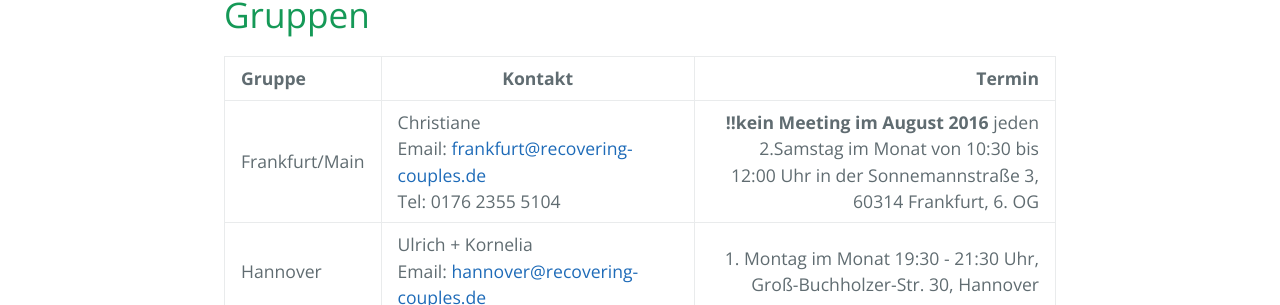
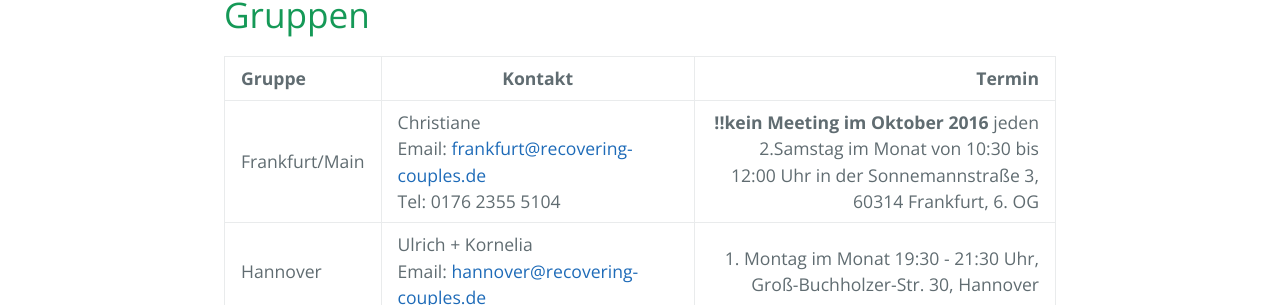
Before and after one commit to rcadeutschland/rcadeutschland.github.io, a Jekyll site: the page built from Gruppen.MD, in a window 1280 px wide. Shown: the part 385-690 px from the top of the page. Built offline with Jekyll 4.4.1, drawn with Linux system fonts in a browser that asks for light colours; nearby versions of some CDN libraries.

Commit message:
Update Gruppen.MD

```diff
--- a/Gruppen.MD
+++ b/Gruppen.MD
@@ -6,7 +6,7 @@ title: RCA Gruppen
 
 | Gruppe | Kontakt | Termin                       |
 |:------ | ------- | ---------------------------: |
-| Frankfurt/Main | Christiane<br>Email: <frankfurt@recovering-couples.de><br>Tel: 0176 2355 5104 | **!!kein Meeting im August 2016** jeden 2.Samstag im Monat  von 10:30 bis 12:00 Uhr  in der Sonnemannstraße 3, 60314 Frankfurt, 6. OG |
+| Frankfurt/Main | Christiane<br>Email: <frankfurt@recovering-couples.de><br>Tel: 0176 2355 5104 | **!!kein Meeting im Oktober 2016** jeden 2.Samstag im Monat  von 10:30 bis 12:00 Uhr  in der Sonnemannstraße 3, 60314 Frankfurt, 6. OG |
 | Hannover | Ulrich + Kornelia<br>Email: <hannover@recovering-couples.de> | 1. Montag im Monat 19:30 - 21:30 Uhr,  Groß-Buchholzer-Str. 30, Hannover |
 | Köln | Thomas + Evelyn<br>Tel: 01711762258<br>Email: <samstagkoeln@recovering-couples.de> | **!!kein Meeting im August 2016** 1. Samstag im Monat 18:00 bis 20:00 Uhr Haus der Selbsthilfe-Köln, Marsilstein 4-6, 50676 Köln (Nähe Neumarkt) |
 | Münster | Karin + Martin<br>Tel: 02598-929024<br>Email: <samstagmuenster@recovering-couples.de> | 2. Samstag im Monat 16:00 bis 18:00 Uhr  in der Selbsthilfe-Kontaktstelle des Paritätischen Zentrums, Dahlweg 112, 48153 Münster |
```
